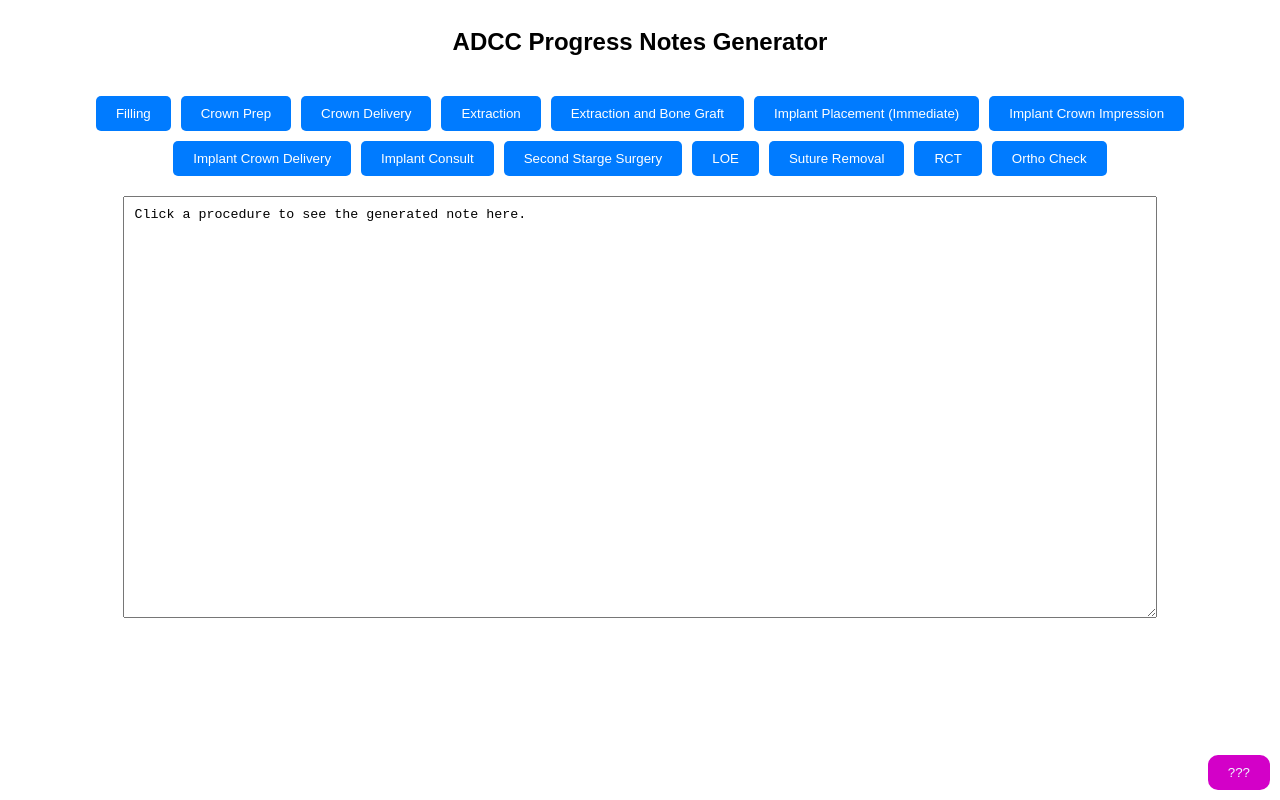
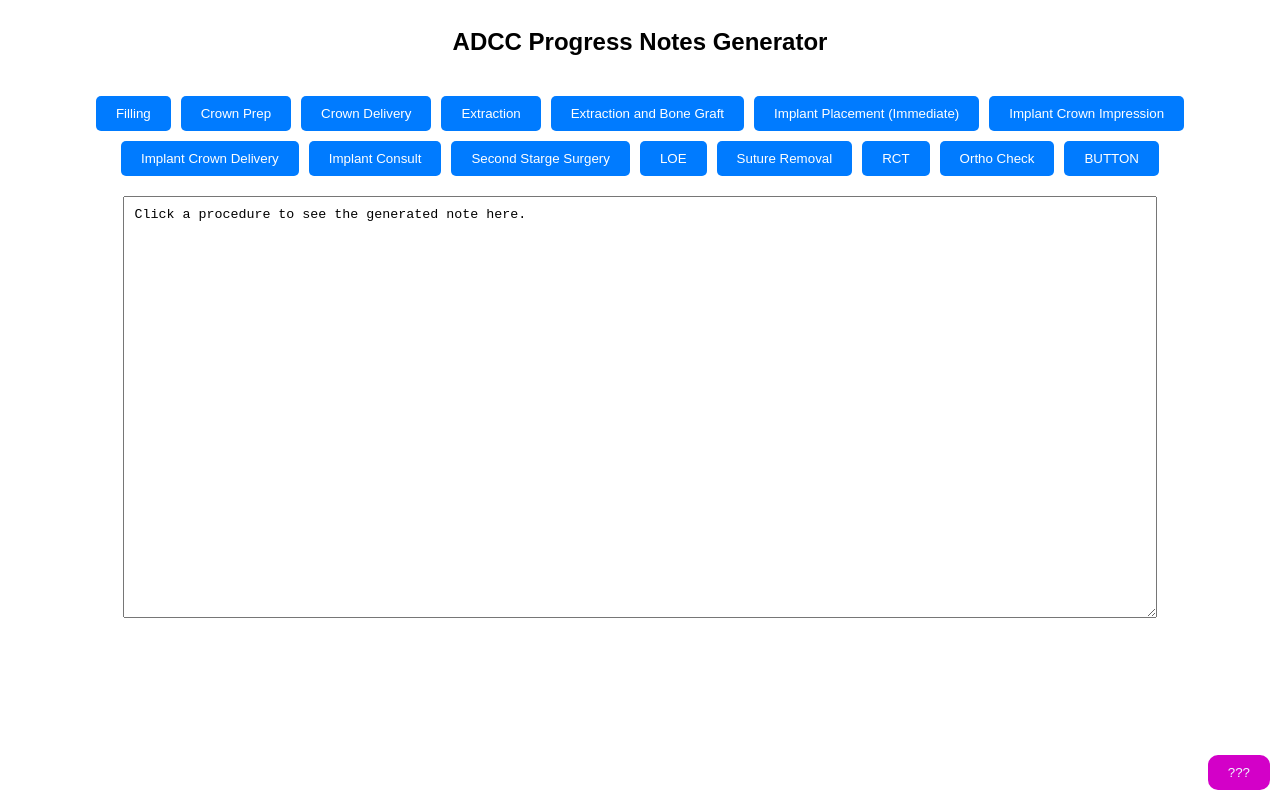
Before and after one commit to nahck73/ADCC_DPN, a plain HTML site: page index.html in a window 1280 px wide. Drawn offline with Linux system fonts and the light colour scheme.

Commit message:
Add files via upload

```diff
--- a/index.html
+++ b/index.html
@@ -43,6 +43,7 @@
         <button class="button" onclick="openModal('sutureRemovalModal')">Suture Removal</button>
         <button class="button" onclick="openModal('RCTModal')">RCT</button>
         <button class="button" onclick="openModal('OrthoCheckModal')">Ortho Check</button>
+        <button class="button" onclick="confirmProcedure('BUTTON')">BUTTON</button>
     </div>
 
     <div class="button-container2">
@@ -849,6 +850,11 @@
            const today = new Date();
            const formattedDate = today.toLocaleDateString('en-US', { year: 'numeric', month: 'long', day: 'numeric' });
 
+           if (procedure == 'BUTTON') {
+            note = 'Pink Button!'
+
+           }
+
            if (procedure === 'Filling') {
                const assistant = document.getElementById('fillingAssistantDropdown').value;
                const bp = document.getElementById('fillingBloodPressure').value;
```
